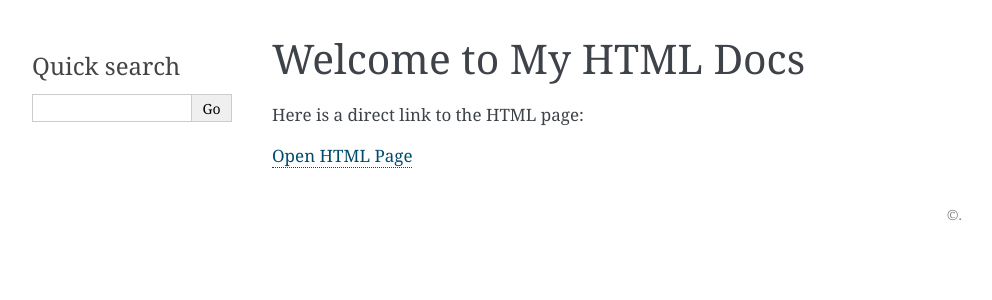
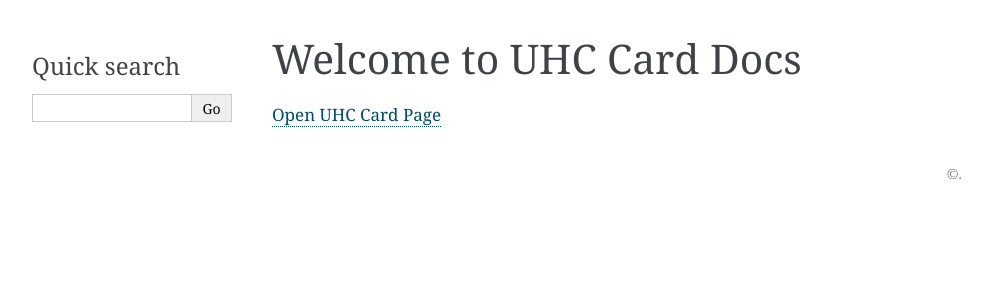
Before and after one commit to uhc-card/uhc, a Sphinx documentation site: the page built from docs/index.rst, in a window 1280 px wide. Shown: the top 300 px of the page, without its empty margins (148-1140 px from the left). Built offline with Sphinx 7.4.7, drawn with Linux system fonts in a browser that asks for light colours.

Commit message:
Update index.rst

```diff
--- a/docs/index.rst
+++ b/docs/index.rst
@@ -1,6 +1,4 @@
-Welcome to My HTML Docs
-========================
+Welcome to UHC Card Docs
+=========================
 
-Here is a direct link to the HTML page:
-
-`Open HTML Page <html/index.html>`_
+`Open UHC Card Page <html/index.html>`_
```
